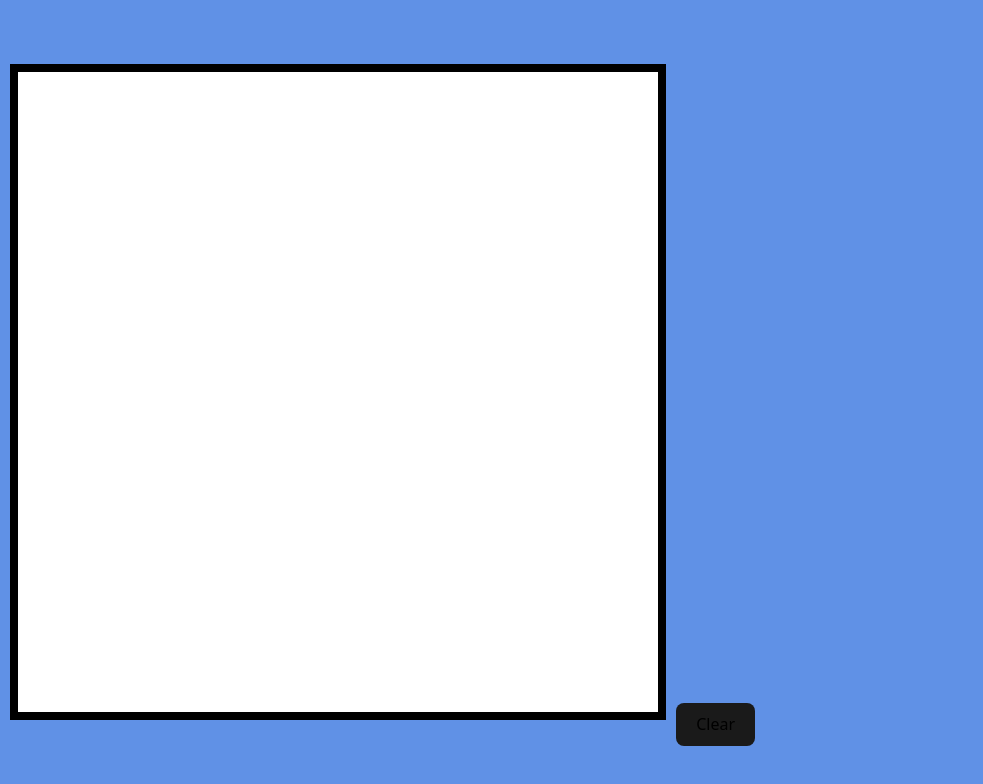
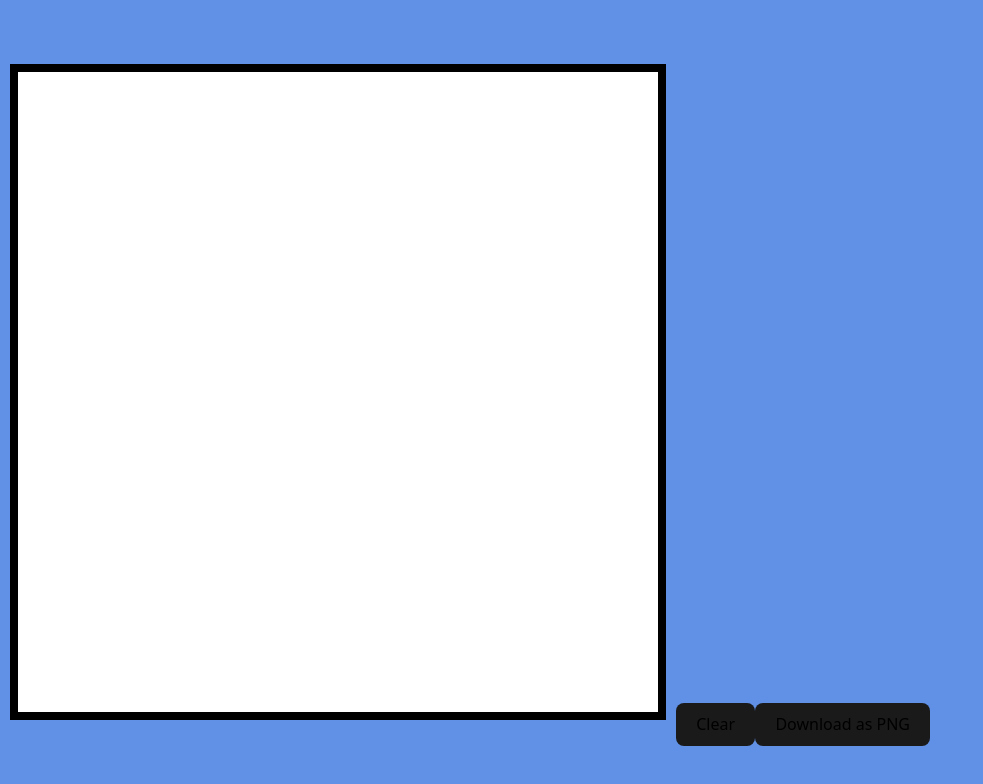
Before and after one commit to Biskkit/Pixel-Art-Site, a React (Vite) app in the folder pixel-art-app/: page / in a window 1280 px wide. Shown: the top 784 px of the page, without its empty margins (0-983 px from the left). Built offline with nearby package versions, Linux system fonts and the light colour scheme.

Commit message:
Add download functionality

```diff
--- a/pixel-art-app/src/components/canvas.jsx
+++ b/pixel-art-app/src/components/canvas.jsx
@@ -110,6 +110,7 @@ export function Canvas() {
 			width={16}>
 			</canvas>
 			<ClearBtn canvas = {canvasRef.current}/>
+			<DownloadButton canvas = {canvasRef.current}/>
 		</>
 	);
 }
@@ -127,7 +128,26 @@ function ClearBtn({ canvas }) {
 		const height = canvas.height;
 		ctx.clearRect(0, 0, width, height);
 	}
+
 	return(
 		<button onClick={clearCanvas}>Clear</button>
 	);
 }
+/**
+ * @brief Method will download the image as a PNG. May add other formats later
+ * @param {HTMLCanvasElement} canvas, the canvas object to download the image from
+ */
+function DownloadButton( { canvas } ) {
+	function downloadImage() {
+		let image = canvas.toDataURL("image/png");
+		// Create a link to be "clicked"
+		const a = document.createElement('a');
+		a.href = image;
+		a.download = "image";
+		a.click();
+	}
+
+	return(
+		<button onClick={downloadImage}>Download as PNG</button>
+	)
+}
```
